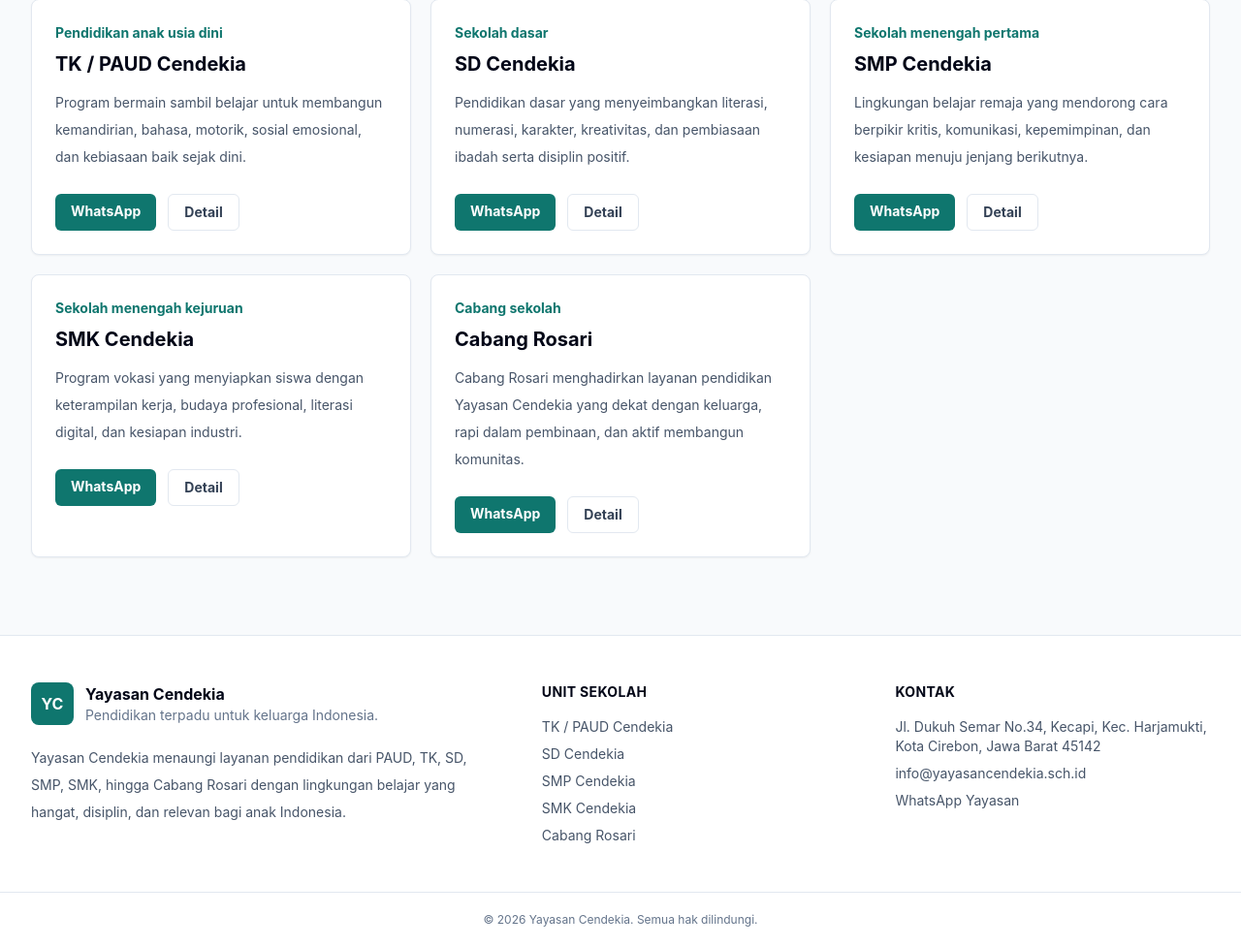
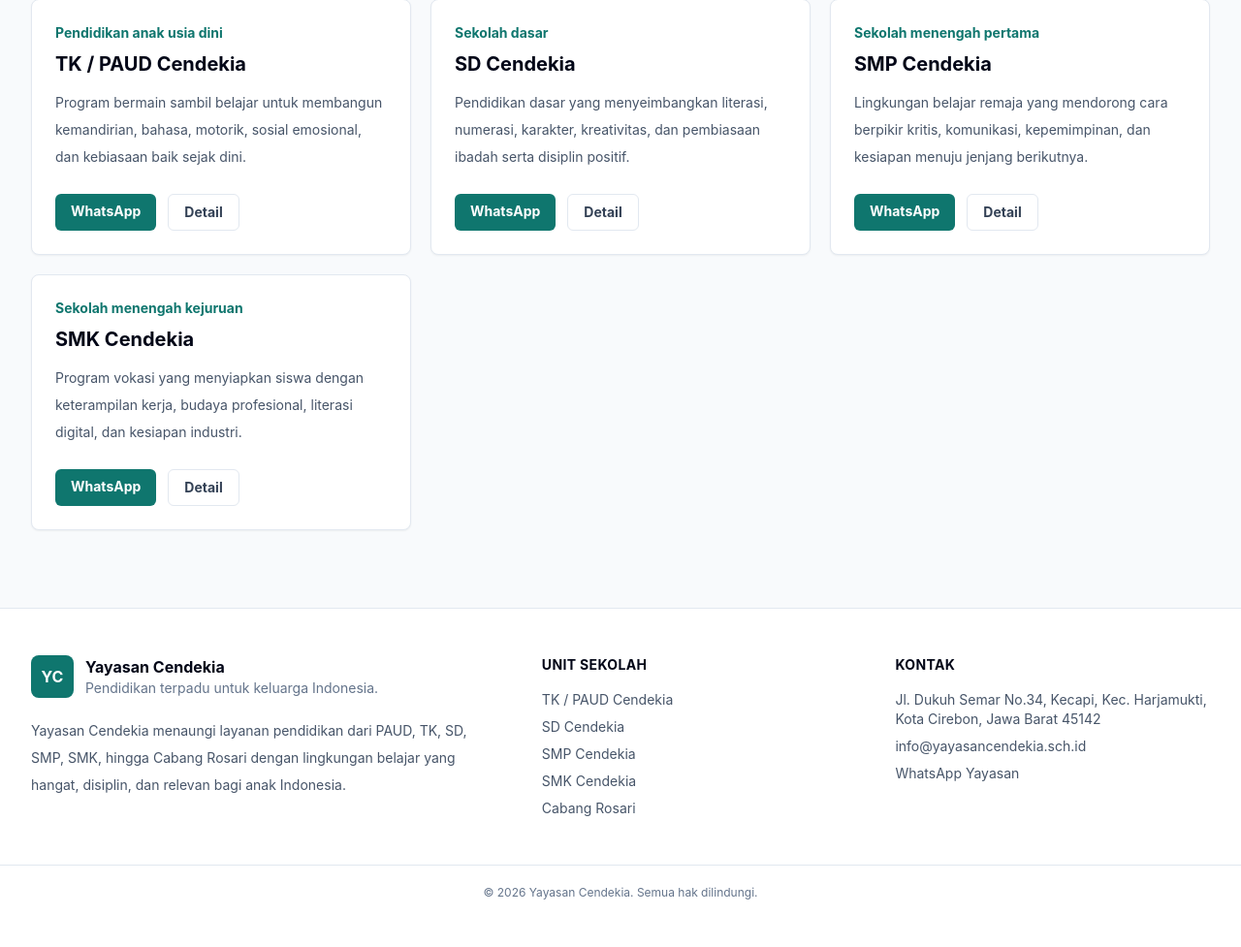
Before and after one commit to subanti009x/yayasan, a PHP site: page /public/kontak.html in a window 1280 px wide. Shown: the part 1152-2129 px from the top of the page at 97% size. After the commit the page ends 2080 px from the top, so only its background shows below. Run offline with PHP 8.4, Linux system fonts and the light colour scheme; some libraries are stand-ins or nearby versions.

Commit message:
Hide Rosari card from contact units

```diff
--- a/kontak.php
+++ b/kontak.php
@@ -39,7 +39,8 @@ require __DIR__ . '/includes/header.php';
                 <h2 class="mt-3 text-3xl font-bold tracking-tight text-slate-950">Kontak WhatsApp tiap unit.</h2>
             </div>
             <div class="grid gap-5 md:grid-cols-2 xl:grid-cols-3">
-                <?php foreach ($data['schools'] as $school): ?>
+                <?php foreach ($data['schools'] as $key => $school): ?>
+                    <?php if ($key === 'rosari') continue; ?>
                     <article class="rounded-lg border border-slate-200 bg-white p-6 shadow-sm">
                         <p class="text-sm font-bold text-teal-700"><?= e($school['level']); ?></p>
                         <h3 class="mt-2 text-xl font-bold text-slate-950"><?= e($school['name']); ?></h3>
--- a/public/kontak.html
+++ b/public/kontak.html
@@ -118,7 +118,7 @@
                 <h2 class="mt-3 text-3xl font-bold tracking-tight text-slate-950">Kontak WhatsApp tiap unit.</h2>
             </div>
             <div class="grid gap-5 md:grid-cols-2 xl:grid-cols-3">
-                                    <article class="rounded-lg border border-slate-200 bg-white p-6 shadow-sm">
+                                                        <article class="rounded-lg border border-slate-200 bg-white p-6 shadow-sm">
                         <p class="text-sm font-bold text-teal-700">Pendidikan anak usia dini</p>
                         <h3 class="mt-2 text-xl font-bold text-slate-950">TK / PAUD Cendekia</h3>
                         <p class="mt-3 text-sm leading-7 text-slate-600">Program bermain sambil belajar untuk membangun kemandirian, bahasa, motorik, sosial emosional, dan kebiasaan baik sejak dini.</p>
@@ -127,7 +127,7 @@
                             <a href="tk-paud.html" class="rounded-md border border-slate-200 px-4 py-2 text-sm font-bold text-slate-700 transition hover:border-teal-300 hover:text-teal-700">Detail</a>
                         </div>
                     </article>
-                                    <article class="rounded-lg border border-slate-200 bg-white p-6 shadow-sm">
+                                                        <article class="rounded-lg border border-slate-200 bg-white p-6 shadow-sm">
                         <p class="text-sm font-bold text-teal-700">Sekolah dasar</p>
                         <h3 class="mt-2 text-xl font-bold text-slate-950">SD Cendekia</h3>
                         <p class="mt-3 text-sm leading-7 text-slate-600">Pendidikan dasar yang menyeimbangkan literasi, numerasi, karakter, kreativitas, dan pembiasaan ibadah serta disiplin positif.</p>
@@ -136,7 +136,7 @@
                             <a href="sd.html" class="rounded-md border border-slate-200 px-4 py-2 text-sm font-bold text-slate-700 transition hover:border-teal-300 hover:text-teal-700">Detail</a>
                         </div>
                     </article>
-                                    <article class="rounded-lg border border-slate-200 bg-white p-6 shadow-sm">
+                                                        <article class="rounded-lg border border-slate-200 bg-white p-6 shadow-sm">
                         <p class="text-sm font-bold text-teal-700">Sekolah menengah pertama</p>
                         <h3 class="mt-2 text-xl font-bold text-slate-950">SMP Cendekia</h3>
                         <p class="mt-3 text-sm leading-7 text-slate-600">Lingkungan belajar remaja yang mendorong cara berpikir kritis, komunikasi, kepemimpinan, dan kesiapan menuju jenjang berikutnya.</p>
@@ -145,7 +145,7 @@
                             <a href="smp.html" class="rounded-md border border-slate-200 px-4 py-2 text-sm font-bold text-slate-700 transition hover:border-teal-300 hover:text-teal-700">Detail</a>
                         </div>
                     </article>
-                                    <article class="rounded-lg border border-slate-200 bg-white p-6 shadow-sm">
+                                                        <article class="rounded-lg border border-slate-200 bg-white p-6 shadow-sm">
                         <p class="text-sm font-bold text-teal-700">Sekolah menengah kejuruan</p>
                         <h3 class="mt-2 text-xl font-bold text-slate-950">SMK Cendekia</h3>
                         <p class="mt-3 text-sm leading-7 text-slate-600">Program vokasi yang menyiapkan siswa dengan keterampilan kerja, budaya profesional, literasi digital, dan kesiapan industri.</p>
@@ -154,16 +154,7 @@
                             <a href="smk.html" class="rounded-md border border-slate-200 px-4 py-2 text-sm font-bold text-slate-700 transition hover:border-teal-300 hover:text-teal-700">Detail</a>
                         </div>
                     </article>
-                                    <article class="rounded-lg border border-slate-200 bg-white p-6 shadow-sm">
-                        <p class="text-sm font-bold text-teal-700">Cabang sekolah</p>
-                        <h3 class="mt-2 text-xl font-bold text-slate-950">Cabang Rosari</h3>
-                        <p class="mt-3 text-sm leading-7 text-slate-600">Cabang Rosari menghadirkan layanan pendidikan Yayasan Cendekia yang dekat dengan keluarga, rapi dalam pembinaan, dan aktif membangun komunitas.</p>
-                        <div class="mt-6 flex flex-wrap gap-3">
-                            <a href="https://wa.me/6281234567805?text=Halo%20Cabang%20Rosari%2C%20saya%20ingin%20bertanya." class="rounded-md bg-teal-700 px-4 py-2 text-sm font-bold text-white transition hover:bg-teal-800" target="_blank" rel="noopener">WhatsApp</a>
-                            <a href="rosari.html" class="rounded-md border border-slate-200 px-4 py-2 text-sm font-bold text-slate-700 transition hover:border-teal-300 hover:text-teal-700">Detail</a>
-                        </div>
-                    </article>
-                            </div>
+                                                </div>
         </div>
     </section>
 </main>
```
